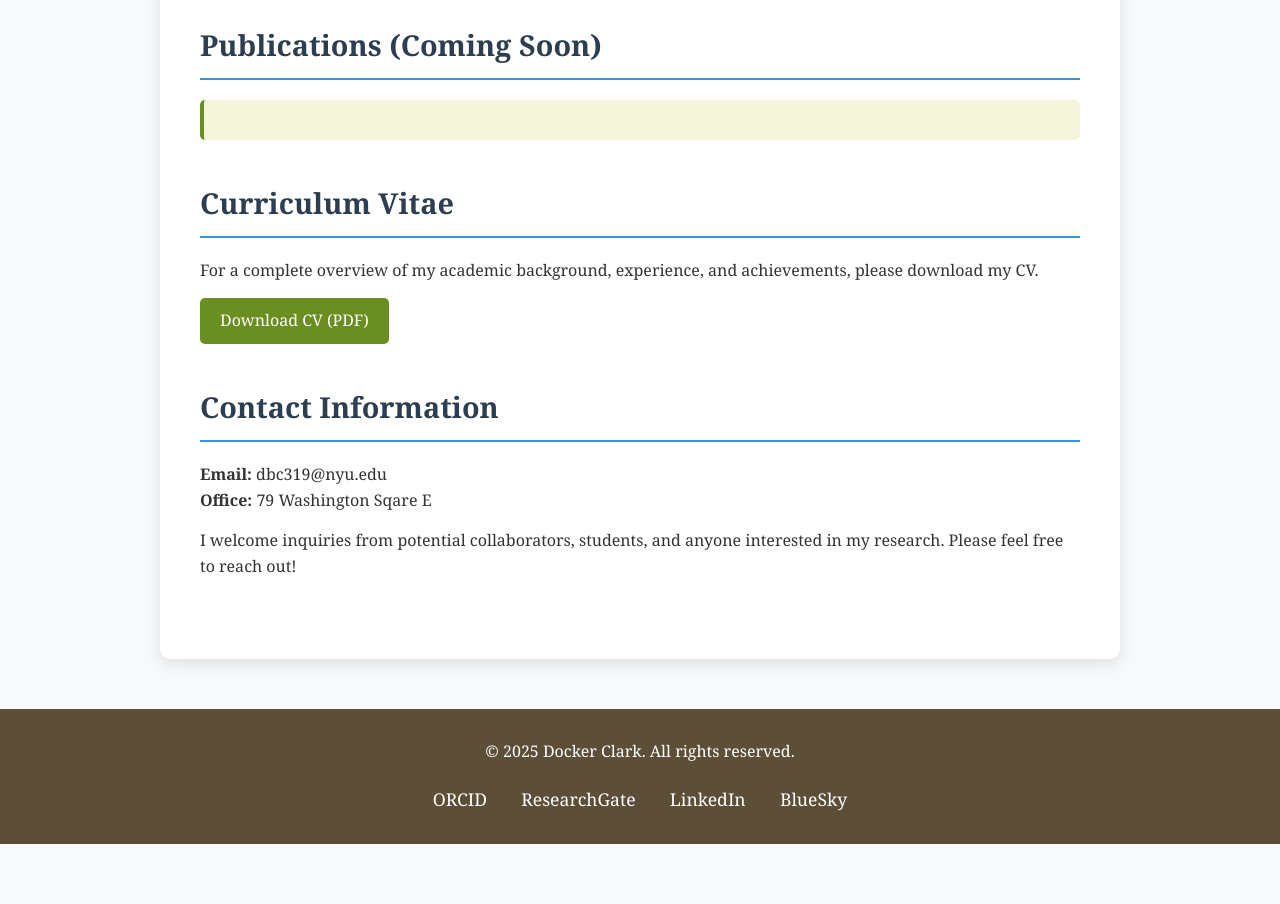
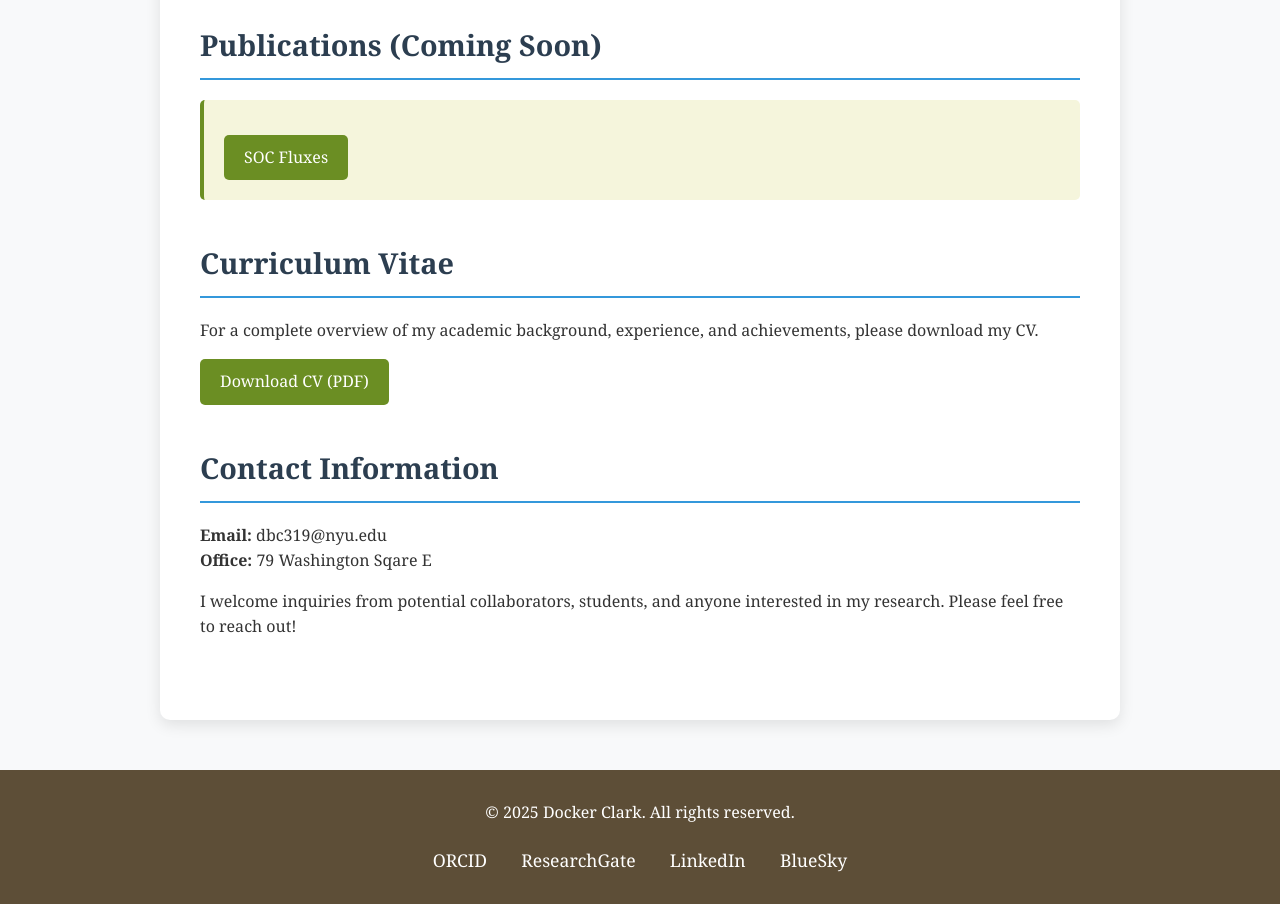
Before and after one commit to DockerClark/dockerclark.github.io, a plain HTML site: page index.html in a window 1280 px wide. Shown: the part 1260-2164 px from the top of the page. Before the commit the page ends 2104 px from the top, so only its background shows below. Drawn offline with Linux system fonts and the light colour scheme.

Commit message:
Update index.html

```diff
--- a/index.html
+++ b/index.html
@@ -269,6 +269,12 @@
                 <h2>Publications (Coming Soon)</h2>
 
                 <div class="publication">
+                    <p style="margin-top: 15px;">
+                        <a href="soc_boxplot.html" style="background: #6B8E23; color: white; padding: 10px 20px;
+                       text-decoration: none; border-radius: 5px; display: inline-block;">
+                        SOC Fluxes
+                        </a>
+                    </p>
                 </div>
             </section>
 
```
